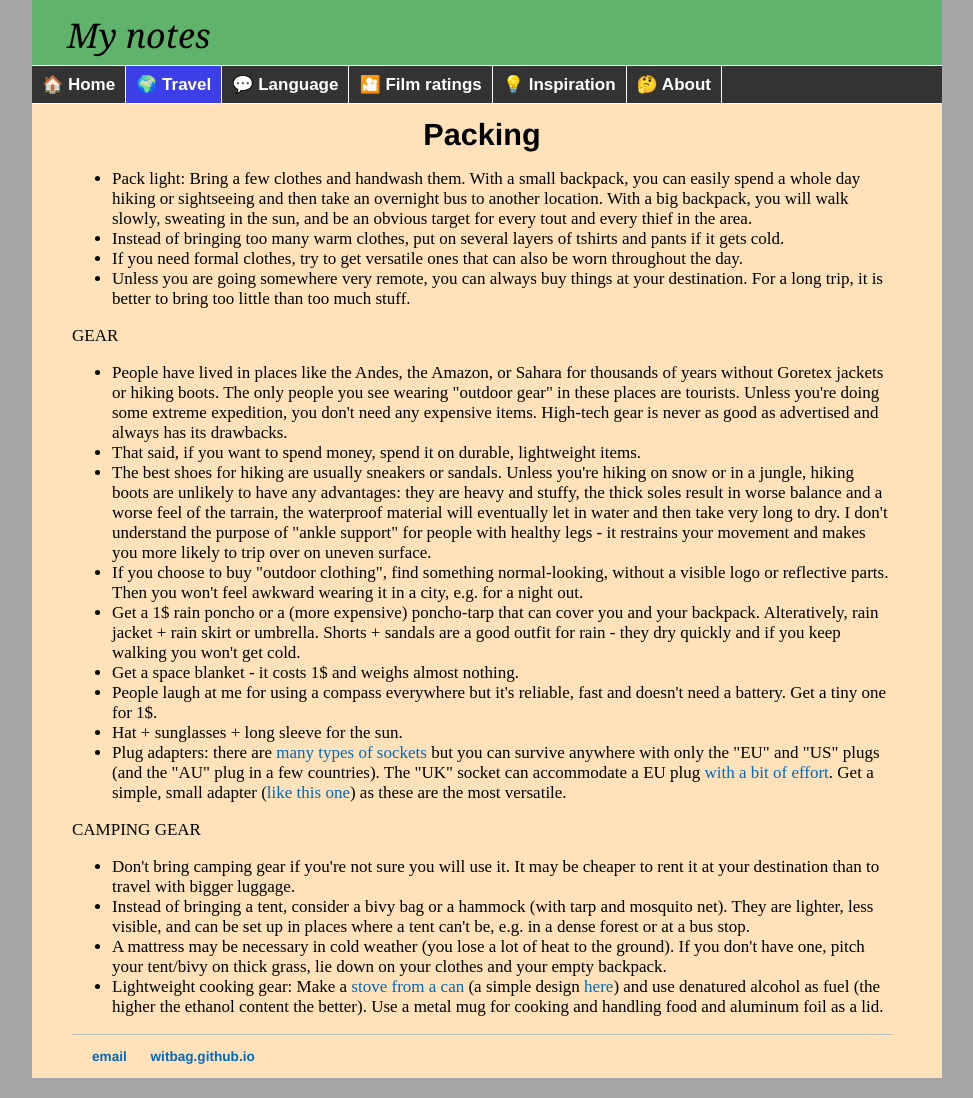
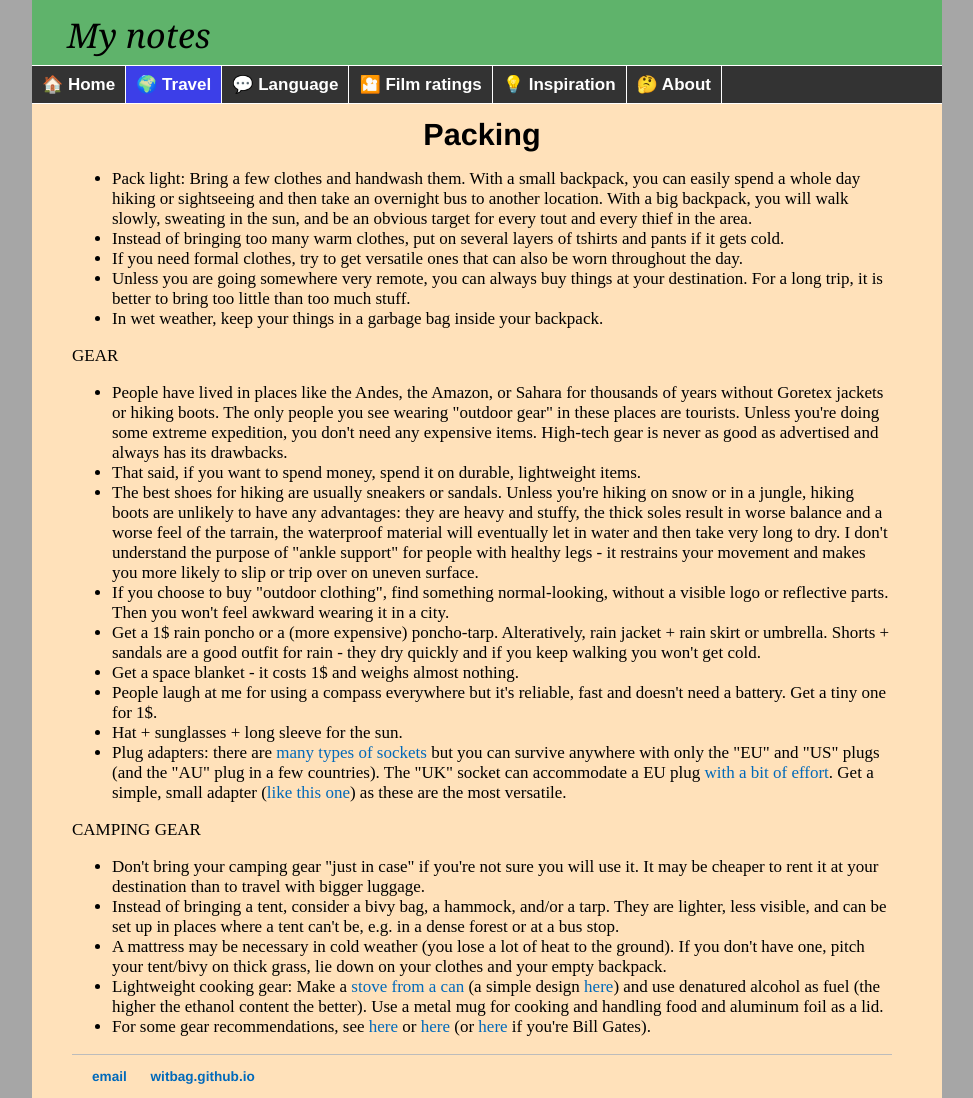
Before and after one commit to witbag/witbag.github.io, a Jekyll site: the page built from travel/packing.html, in a window 1280 px wide. Shown: the whole page, without its empty margins (153-1126 px from the left). Built offline with Jekyll 4.4.1, drawn with Linux system fonts in a browser that asks for light colours.

Commit message:
Update packing.html

```diff
--- a/travel/packing.html
+++ b/travel/packing.html
@@ -12,14 +12,15 @@ title: Travel resources
 <li>Instead of bringing too many warm clothes, put on several layers of tshirts and pants if it gets cold.
 <li>If you need formal clothes, try to get versatile ones that can also be worn throughout the day.
 <li>Unless you are going somewhere very remote, you can always buy things at your destination. For a long trip, it is better to bring too little than too much stuff.
+<li>In wet weather, keep your things in a garbage bag inside your backpack.
 </ul>
 GEAR<br>
 <ul>
 <li>People have lived in places like the Andes, the Amazon, or Sahara for thousands of years without Goretex jackets or hiking boots. The only people you see wearing "outdoor gear" in these places are tourists. Unless you're doing some extreme expedition, you don't need any expensive items. High-tech gear is never as good as advertised and always has its drawbacks.
 <li>That said, if you want to spend money, spend it on durable, lightweight items.
-<li>The best shoes for hiking are usually sneakers or sandals. Unless you're hiking on snow or in a jungle, hiking boots are unlikely to have any advantages: they are heavy and stuffy, the thick soles result in worse balance and a worse feel of the tarrain, the waterproof material will eventually let in water and then take very long to dry. I don't understand the purpose of "ankle support" for people with healthy legs - it restrains your movement and makes you more likely to trip over on uneven surface.
-<li>If you choose to buy "outdoor clothing", find something normal-looking, without a visible logo or reflective parts. Then you won't feel awkward wearing it in a city, e.g. for a night out.
-<li>Get a 1$ rain poncho or a (more expensive) poncho-tarp that can cover you and your backpack. Alteratively, rain jacket + rain skirt or umbrella. Shorts + sandals are a good outfit for rain - they dry quickly and if you keep walking you won't get cold.
+<li>The best shoes for hiking are usually sneakers or sandals. Unless you're hiking on snow or in a jungle, hiking boots are unlikely to have any advantages: they are heavy and stuffy, the thick soles result in worse balance and a worse feel of the tarrain, the waterproof material will eventually let in water and then take very long to dry. I don't understand the purpose of "ankle support" for people with healthy legs - it restrains your movement and makes you more likely to slip or trip over on uneven surface.
+<li>If you choose to buy "outdoor clothing", find something normal-looking, without a visible logo or reflective parts. Then you won't feel awkward wearing it in a city.
+<li>Get a 1$ rain poncho or a (more expensive) poncho-tarp. Alteratively, rain jacket + rain skirt or umbrella. Shorts + sandals are a good outfit for rain - they dry quickly and if you keep walking you won't get cold.
 <li>Get a space blanket - it costs 1$ and weighs almost nothing.
 <li>People laugh at me for using a compass everywhere but it's reliable, fast and doesn't need a battery. Get a tiny one for 1$.
 <li>Hat + sunglasses + long sleeve for the sun.
@@ -27,10 +28,11 @@ GEAR<br>
 </ul>
 CAMPING GEAR<br>
 <ul>
-<li>Don't bring camping gear if you're not sure you will use it. It may be cheaper to rent it at your destination than to travel with bigger luggage.
-<li>Instead of bringing a tent, consider a bivy bag or a hammock (with tarp and mosquito net). They are lighter, less visible, and can be set up in places where a tent can't be, e.g. in a dense forest or at a bus stop.
+<li>Don't bring your camping gear "just in case" if you're not sure you will use it. It may be cheaper to rent it at your destination than to travel with bigger luggage.
+<li>Instead of bringing a tent, consider a bivy bag, a hammock, and/or a tarp. They are lighter, less visible, and can be set up in places where a tent can't be, e.g. in a dense forest or at a bus stop.
 <li>A mattress may be necessary in cold weather (you lose a lot of heat to the ground). If you don't have one, pitch your tent/bivy on thick grass, lie down on your clothes and your empty backpack.
 <li>Lightweight cooking gear: Make a <a href="https://en.wikipedia.org/wiki/Beverage-can_stove" target=_blank>stove from a can</a> (a simple design <a href="https://vimeo.com/64726512" target=_blank>here</a>) and use denatured alcohol as fuel (the higher the ethanol content the better). Use a metal mug for cooking and handling food and aluminum foil as a lid.
+<li>For some gear recommendations, see <a href="https://frugalhiker.blogspot.com/" target=_blank>here</a> or <a href="https://pmags.com/300-gear-challenge" target=_blank>here</a> (or <a href="https://www.thehikinglife.com/2018/04/the-thru-hikers-gear-list-vol-2/" target=_blank>here</a> if you're Bill Gates).
 </ul>
 
 </div>
```
